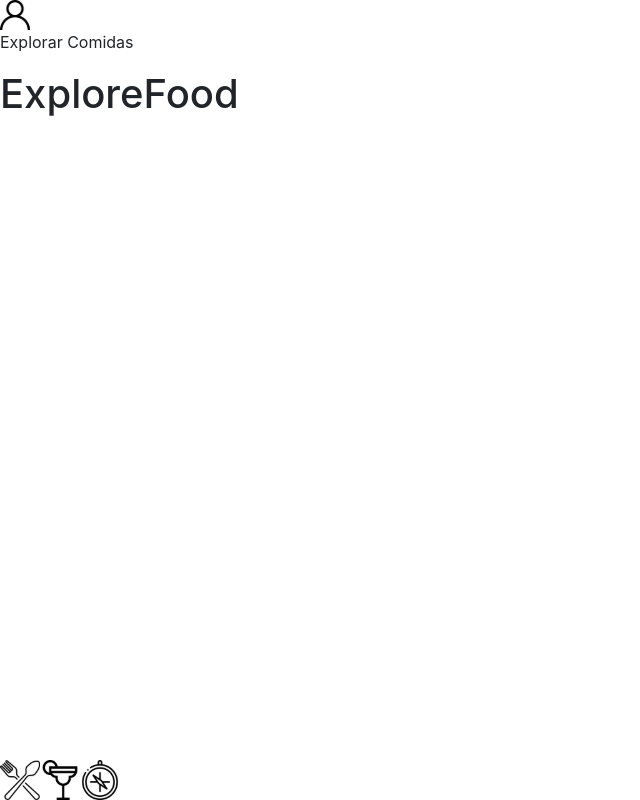
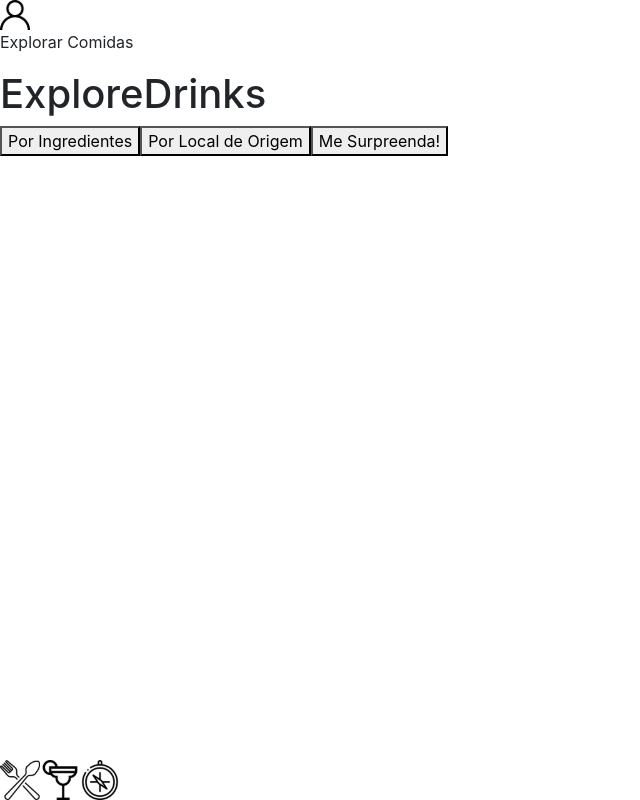
Before and after one commit to wltonlopes/projeto-pessoal-trybe-recipes-app, a React (Create React App) app: page /explorar/comidas in a window 1280 px wide. Shown: the whole page, without its empty margins (0-640 px from the left). Built offline with nearby package versions, Linux system fonts and the light colour scheme; no server answers.

Commit message:
tela principal feita pelo Lucas por conta dos conflitos eu tive que refazer ela em outra branch

```diff
--- a/src/components/buttons/Btns.jsx
+++ b/src/components/buttons/Btns.jsx
@@ -11,7 +11,11 @@ function Btns({ pathname, name }) {
     recipes, setIconHeart, setCopy, clipboard } = useContext(RevenuesContex);
 
   const handleClickShare = () => {
-    clipboard(`http://localhost:3000/${name}/${pathname}`);
+    try {
+      clipboard(`http://localhost:3000/${name}/${pathname}`);
+    } catch (error) {
+      clipboard(error);
+    }
     setCopy(false);
     setTimeout(() => {
       setCopy(true);
--- a/src/pages/Explore.jsx
+++ b/src/pages/Explore.jsx
@@ -1,4 +1,5 @@
 import React from 'react';
+import { Link } from 'react-router-dom';
 import Header from '../components/Header';
 import Footer from '../components/Footer';
 
@@ -7,6 +8,22 @@ function Explore() {
     <div>
       <Header title="Explorar" />
       <h1>Explore</h1>
+      <Link to="/explorar/comidas">
+        <button
+          type="submit"
+          data-testid="explore-food"
+        >
+          Explorar Comidas
+        </button>
+      </Link>
+      <Link to="/explorar/bebidas">
+        <button
+          type="submit"
+          data-testid="explore-drinks"
+        >
+          Explorar Bebidas
+        </button>
+      </Link>
       <Footer data-testid="explore-bottom-btn" />
     </div>
   );
--- a/src/pages/drinks/ExploreDrinks.jsx
+++ b/src/pages/drinks/ExploreDrinks.jsx
@@ -1,12 +1,41 @@
 import React from 'react';
+import { Link, useHistory } from 'react-router-dom';
 import Header from '../../components/Header';
 import Footer from '../../components/Footer';
+import { SwitchDrink } from '../../services/SearchDrink';
 
 function ExploreDrinks() {
+  const history = useHistory();
+
+  const handleClickRandom = async () => {
+    const result = await SwitchDrink('random');
+    const id = result.drinks[0].idDrink;
+    history.push(`/bebidas/${id}`);
+  };
   return (
     <div>
       <Header title="Explorar Bebidas" />
-      <h1>ExploreDrinks</h1>
+      <div data-testid="explore-drinks">
+        <h1>Explore Drinks</h1>
+        <Link to="/explorar/bebidas/ingredientes">
+          <button
+            type="submit"
+            data-testid="explore-by-ingredient"
+          >
+            Por Ingredientes
+          </button>
+        </Link>
+
+        <Link to="/explorar/bebidas">
+          <button
+            type="submit"
+            data-testid="explore-surprise"
+            onClick={ handleClickRandom }
+          >
+            Me Surpreenda!
+          </button>
+        </Link>
+      </div>
       <Footer data-testid="drinks-bottom-btn" />
     </div>
   );
--- a/src/pages/food/ExploreFood.jsx
+++ b/src/pages/food/ExploreFood.jsx
@@ -1,12 +1,51 @@
 import React from 'react';
+import { Link, useHistory } from 'react-router-dom';
 import Header from '../../components/Header';
 import Footer from '../../components/Footer';
+import { SwitchFood } from '../../services/SearchFood';
 
 function ExploreFood() {
+  const history = useHistory();
+
+  const handleClickRandom = async () => {
+    const result = await SwitchFood('random');
+    const id = result.meals[0].idMeal;
+    history.push(`/comidas/${id}`);
+  };
+
   return (
     <div>
       <Header title="Explorar Comidas" />
-      <h1>ExploreFood</h1>
+      <div data-testid="explore-food">
+        <h1>ExploreDrinks</h1>
+        <Link to="/explorar/comidas/ingredientes">
+          <button
+            type="submit"
+            data-testid="explore-by-ingredient"
+          >
+            Por Ingredientes
+          </button>
+        </Link>
+        <Link to="/explorar/comidas/area">
+          <button
+            type="submit"
+            data-testid="explore-by-area"
+          >
+            Por Local de Origem
+          </button>
+        </Link>
+
+        <Link to="/explorar/comidas/">
+          <button
+            type="submit"
+            data-testid="explore-surprise"
+            onClick={ handleClickRandom }
+          >
+            Me Surpreenda!
+          </button>
+        </Link>
+
+      </div>
       <Footer data-testid="food-bottom-btn" />
     </div>
   );
--- a/src/services/SearchDrink.js
+++ b/src/services/SearchDrink.js
@@ -1,6 +1,7 @@
 const NAME = 'https://www.thecocktaildb.com/api/json/v1/1/search.php?s=';
 const FIRST_LETTER = 'https://www.thecocktaildb.com/api/json/v1/1/search.php?f=';
 const INGREDIENT = 'https://www.thecocktaildb.com/api/json/v1/1/filter.php?i=';
+const RANDOM = 'https://www.thecocktaildb.com/api/json/v1/1/random.php';
 
 export const SearchDrink = async (api) => {
   const result = await fetch(api);
@@ -16,6 +17,8 @@ export const SwitchDrink = (radios, value) => {
     return SearchDrink(`${NAME}${value.split(' ').splice('_')}`);
   case 'first-letter':
     return SearchDrink(`${FIRST_LETTER}${value}`);
+  case 'random':
+    return SearchDrink(`${RANDOM}`);
   default:
     break;
   }
--- a/src/services/SearchFood.js
+++ b/src/services/SearchFood.js
@@ -1,6 +1,7 @@
 const NAME = 'https://www.themealdb.com/api/json/v1/1/search.php?s=';
 const FIRST_LETTER = 'https://www.themealdb.com/api/json/v1/1/search.php?f=';
 const INGREDIENT = 'https://www.themealdb.com/api/json/v1/1/filter.php?i=';
+const RANDOM = 'https://www.themealdb.com/api/json/v1/1/random.php';
 
 export const SearchFood = async (api) => {
   const result = await fetch(api);
@@ -16,6 +17,8 @@ export const SwitchFood = (radios, value) => {
     return SearchFood(`${NAME}${value.split(' ').splice('_')}`);
   case 'first-letter':
     return SearchFood(`${FIRST_LETTER}${value}`);
+  case 'random':
+    return SearchFood(`${RANDOM}`);
   default:
     break;
   }
```
